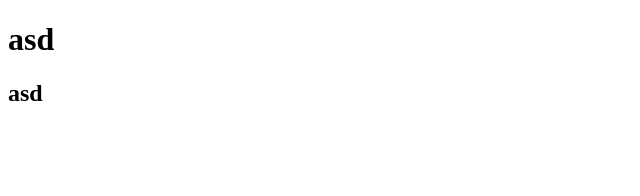
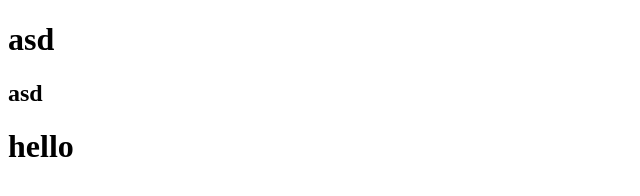
Before and after one commit to ajlan50/exsam, a plain HTML site: page index.html in a window 1280 px wide. Shown: the whole page, without its empty margins (0-640 px from the left). Drawn offline with Linux system fonts and the light colour scheme.

Commit message:
add hello

```diff
--- a/index.html
+++ b/index.html
@@ -5,6 +5,7 @@
     <meta name="viewport" content="width=device-width, initial-scale=1.0">
     <h1>asd</h1>
     <h2>asd</h2>
+    <H1>hello</H1>
 </head>
 <body>
 
```
